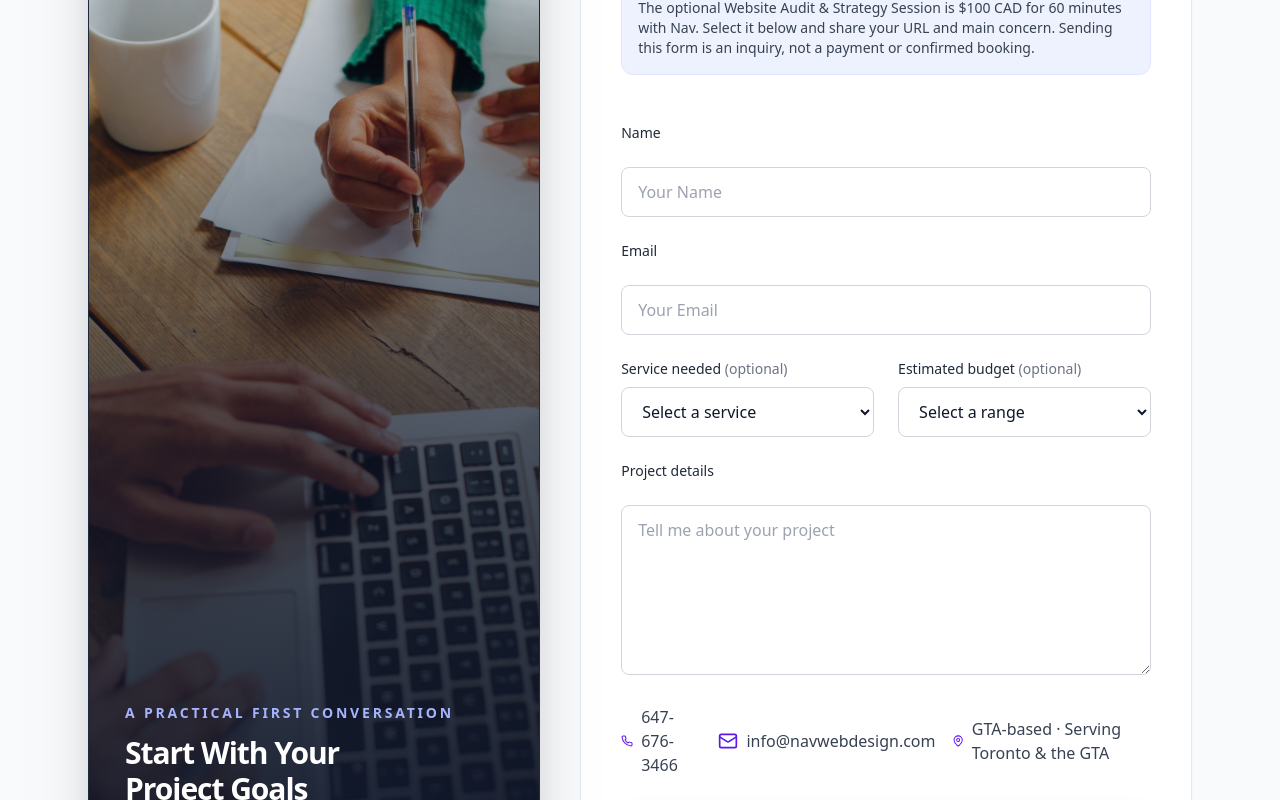
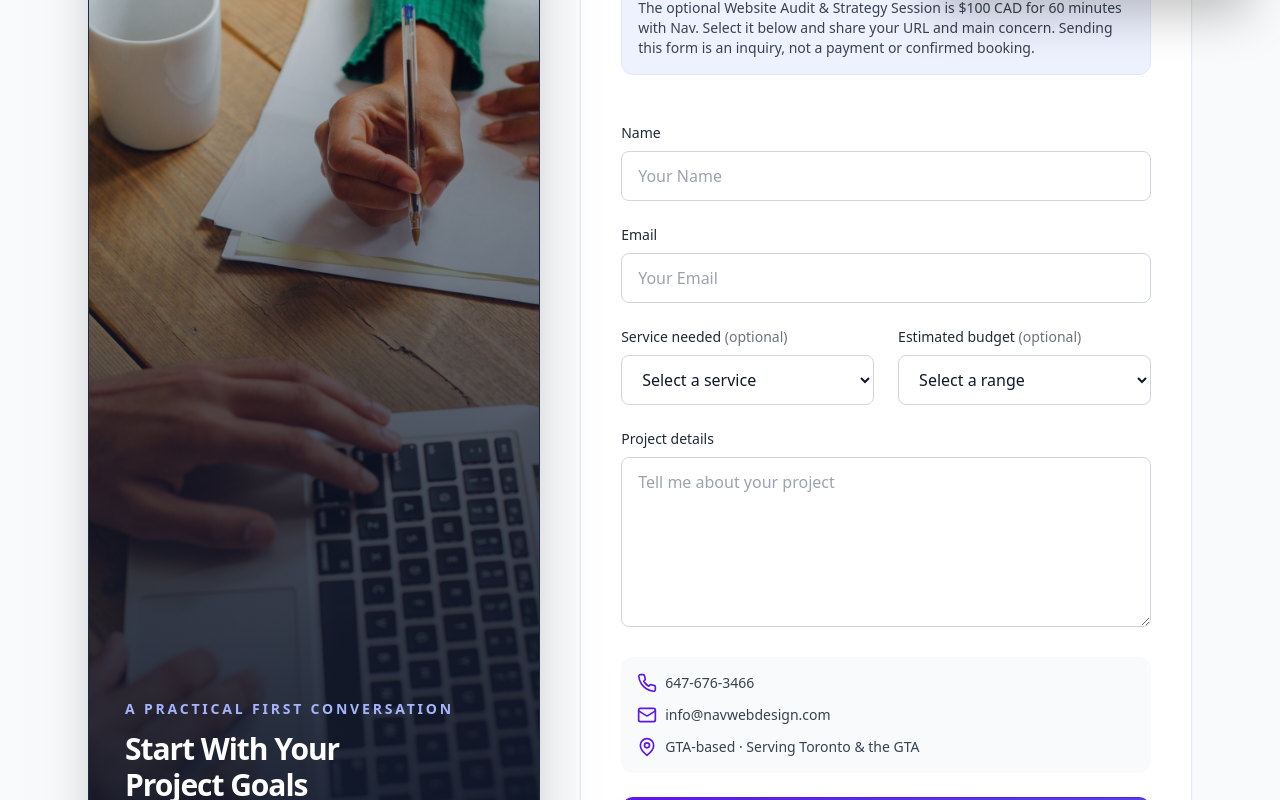
Before and after one commit to nav-commits/WebsiteBusiness, a React (Vite) app: page /contact in a window 1280 px wide. Shown: the part 780-1580 px from the top of the page. Built offline with nearby package versions, Linux system fonts and the light colour scheme.

Commit message:
Fix contact form layout and show audit offer on page load

```diff
--- a/src/components/StickyOffer.tsx
+++ b/src/components/StickyOffer.tsx
@@ -3,7 +3,6 @@ import { Link } from "react-router-dom";
 import { FaTimes } from "react-icons/fa";
 
 const STORAGE_KEY = "strategyConsultationOfferDismissed";
-const SHOW_DELAY_MS = 8000;
 
 const StickyOffer = () => {
   const [isVisible, setIsVisible] = useState(false);
@@ -12,30 +11,9 @@ const StickyOffer = () => {
   useEffect(() => {
     if (sessionStorage.getItem(STORAGE_KEY)) return;
 
-    let delayHasElapsed = false;
-
-    const maybeShowOffer = () => {
-      const pageHeight = document.documentElement.scrollHeight - window.innerHeight;
-      const scrollProgress = pageHeight > 0 ? window.scrollY / pageHeight : 0;
-
-      if (delayHasElapsed && scrollProgress >= 0.25) {
-        setIsVisible(true);
-        requestAnimationFrame(() => setHasEntered(true));
-        window.removeEventListener("scroll", maybeShowOffer);
-      }
-    };
-
-    const showTimer = window.setTimeout(() => {
-      delayHasElapsed = true;
-      maybeShowOffer();
-    }, SHOW_DELAY_MS);
-
-    window.addEventListener("scroll", maybeShowOffer, { passive: true });
-
-    return () => {
-      window.clearTimeout(showTimer);
-      window.removeEventListener("scroll", maybeShowOffer);
-    };
+    setIsVisible(true);
+    const animationFrame = requestAnimationFrame(() => setHasEntered(true));
+    return () => cancelAnimationFrame(animationFrame);
   }, []);
 
   const handleClose = () => {
--- a/src/pages/Contact.tsx
+++ b/src/pages/Contact.tsx
@@ -206,6 +206,7 @@ const Contact = () => {
                 <input type="hidden" {...register("industry")} />
                 <input type="hidden" {...register("source")} />
                 {/* NAME */}
+                <div>
                 <label htmlFor="contact-name" className="block text-sm font-medium text-gray-800 mb-2">
                   Name
                 </label>
@@ -231,8 +232,10 @@ const Contact = () => {
                     {errors.name.message}
                   </p>
                 )}
+                </div>
 
                 {/* EMAIL */}
+                <div>
                 <label htmlFor="contact-email" className="block text-sm font-medium text-gray-800 mb-2">
                   Email
                 </label>
@@ -259,6 +262,7 @@ const Contact = () => {
                     {errors.email.message}
                   </p>
                 )}
+                </div>
 
                 <div className="grid sm:grid-cols-2 gap-6">
                   <div>
@@ -299,6 +303,7 @@ const Contact = () => {
                 </div>
 
                 {/* MESSAGE */}
+                <div>
                 <label htmlFor="contact-message" className="block text-sm font-medium text-gray-800 mb-2">
                   Project details
                 </label>
@@ -330,26 +335,27 @@ const Contact = () => {
                     {errors.message.message}
                   </p>
                 )}
+                </div>
 
                 {/* CONTACT INFO */}
-                <div className="flex flex-col sm:flex-row gap-4 text-gray-700 mt-4">
+                <div className="grid grid-cols-1 gap-3 rounded-xl bg-slate-50 p-4 text-sm text-gray-700">
                   <div className="flex items-center gap-2">
-                    <Phone className="h-5 w-5 text-[#5e17eb]" />
-                    <a href="tel:+16476763466" className="hover:text-[#5e17eb] transition">
+                    <Phone className="h-5 w-5 shrink-0 text-[#5e17eb]" />
+                    <a href="tel:+16476763466" className="whitespace-nowrap hover:text-[#5e17eb] transition">
                       647-676-3466
                     </a>
                   </div>
 
-                  <div className="flex items-center gap-2">
-                    <Mail className="h-5 w-5 text-[#5e17eb]" />
-                    <a href="mailto:info@navwebdesign.com" className="hover:text-[#5e17eb] transition">
+                  <div className="flex min-w-0 items-center gap-2">
+                    <Mail className="h-5 w-5 shrink-0 text-[#5e17eb]" />
+                    <a href="mailto:info@navwebdesign.com" className="min-w-0 break-words hover:text-[#5e17eb] transition">
                       info@navwebdesign.com
                     </a>
                   </div>
 
-                  <div className="flex items-center gap-2">
-                    <MapPin className="h-5 w-5 text-[#5e17eb]" />
-                    GTA-based · Serving Toronto &amp; the GTA
+                  <div className="flex items-start gap-2">
+                    <MapPin className="h-5 w-5 shrink-0 text-[#5e17eb]" />
+                    <span>GTA-based · Serving Toronto &amp; the GTA</span>
                   </div>
                 </div>
 
```
